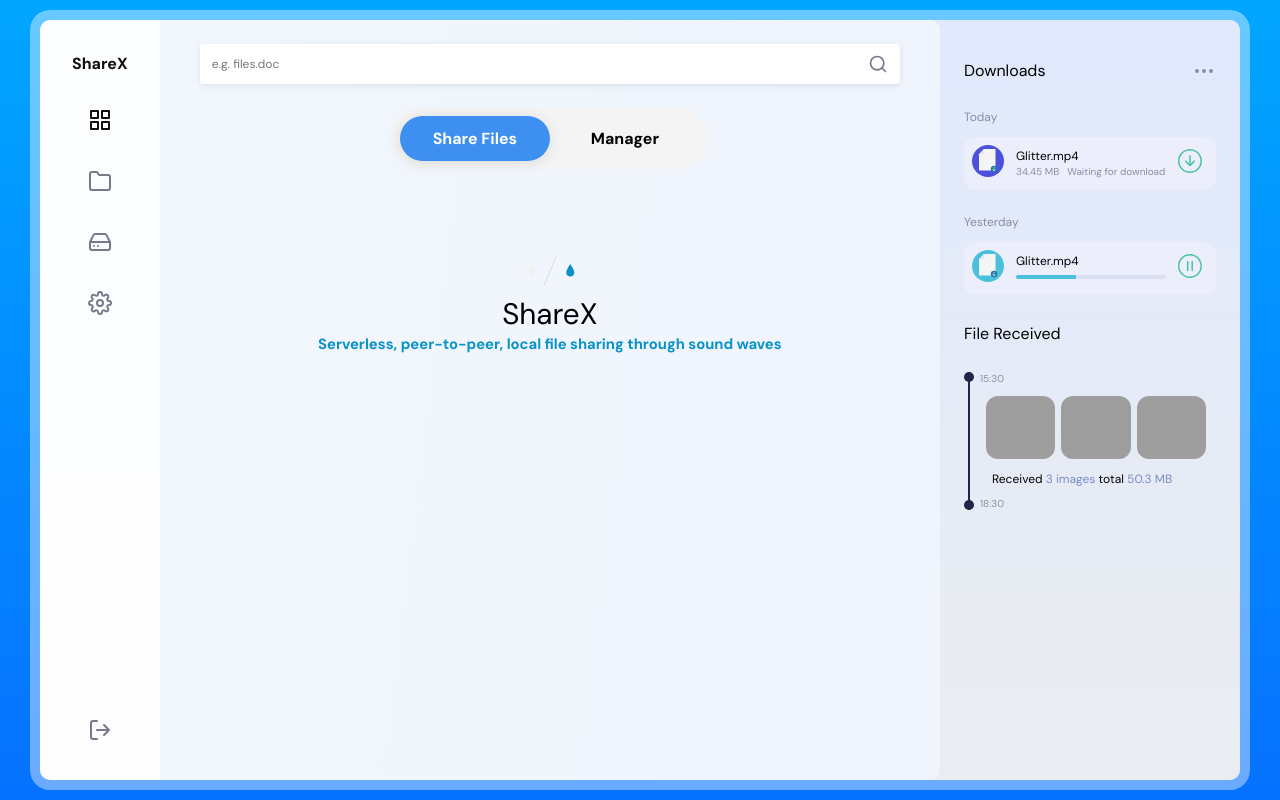
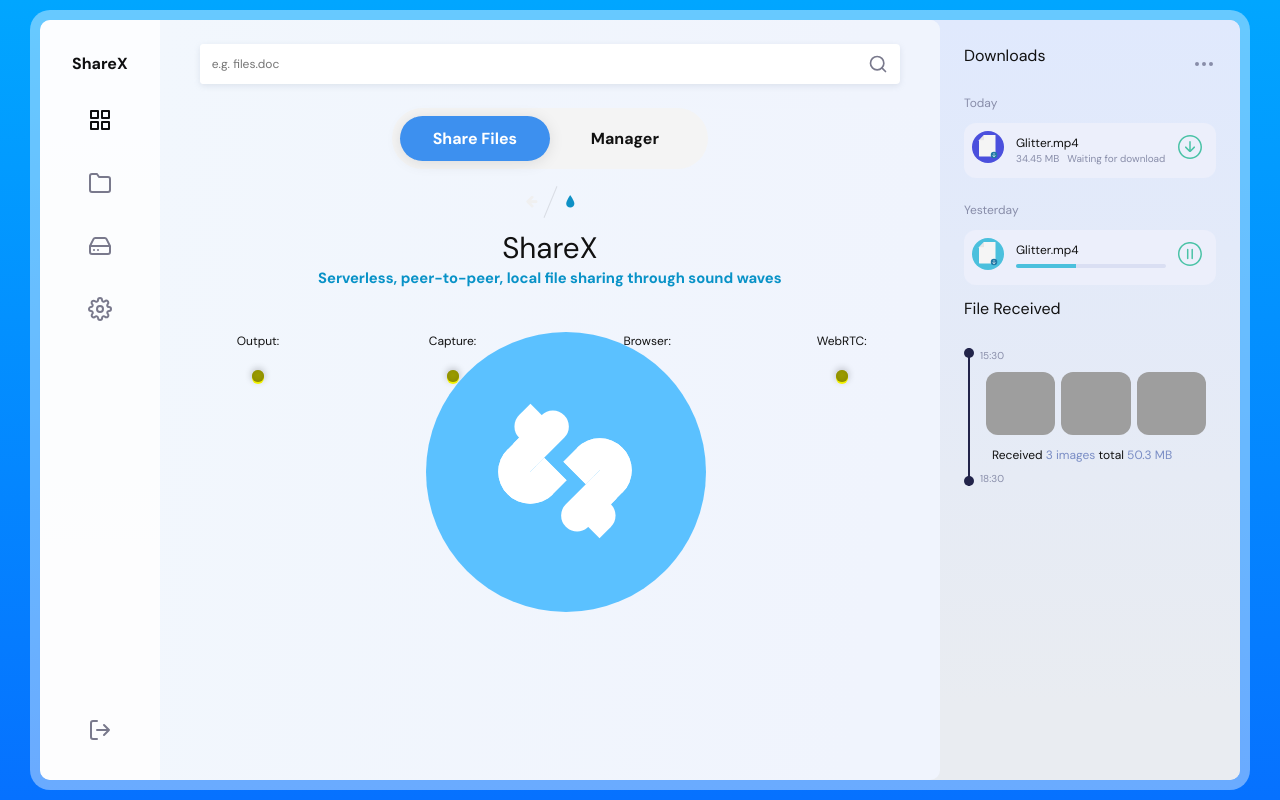
Before and after one commit to soundx-code/soundx-code.github.io, a plain HTML site: page index.html in a window 1280 px wide. Drawn offline with nearby package versions, Linux system fonts and the light colour scheme; no server answers; grey boxes are pictures that could not be loaded.

Commit message:
made another change

```diff
--- a/css/addon.css
+++ b/css/addon.css
@@ -76,7 +76,7 @@
     width: 100%;
     text-align: center;
     font-weight: bold;
-    display: none;
+    display: block;
   }
 
   /* Header */
@@ -162,8 +162,45 @@
     padding: 1em 0;
   }
 
-  @media screen and (max-height: 650px){
+  /* @media screen and (max-height: 650px){
     .mobile-message {
       display: block;
     }
+  } */
+
+  .row{margin-right:-15px;margin-left:-15px}
+  .row-no-gutters{margin-right:0;margin-left:0}.row-no-gutters [class*=col-]{padding-right:0;padding-left:0}
+  .row:after,.row:before{display:table;content:" "}
+
+  /* Create three equal columns that floats next to each other */
+.col-3 {
+  float: left;
+  width: 25%;
+  padding: 10px;
+}
+
+.col-4 {
+  float: left;
+  width: 33.33%;
+  padding: 10px;
+}
+
+/* Clear floats after the columns */
+.row:after {
+  content: "";
+  display: table;
+  clear: both;
+}
+
+/* Responsive layout - makes the three columns stack on top of each other instead of next to each other */
+/* @media screen and (max-width: 600px) {
+  .col-3 {
+    width: 100%;
   }
+}
+
+@media screen and (max-width: 600px) {
+  .col-3 {
+    width: 100%;
+  }
+} */
--- a/index.html
+++ b/index.html
@@ -6,6 +6,7 @@
     <meta name="viewport" content="width=device-width, initial-scale=1.0">
     <title>ShareX | Serverless, peer-to-peer, local file sharing through sound</title>
     <link href="https://fonts.googleapis.com/css?family=DM+Sans:400,500,700&display=swap" rel="stylesheet">
+    <link rel="stylesheet" href="./assets/css/style.css">
     <link rel="stylesheet" href="./style.css">
     <link rel="stylesheet" href="./style.css.map">
     <script src="https://ajax.googleapis.com/ajax/libs/jquery/3.6.0/jquery.min.js"></script>
@@ -94,6 +95,7 @@
       --><div class="taeb" taeb-direction="right" data-tab-value="#tab_1">Manager</div>
         </div>
       </div>
+      <div id="sound"></div>
 
     <div class="tab-content">
         <div class="tabs__tab" id="tab_1" data-tab-info>
@@ -248,16 +250,36 @@
 
         </div>
         <div class="tabs__tab active" id="tab_2" data-tab-info>
-            <div class="container">
+            <div>
+              <!-- <div class="container"> -->
                 <header class="codrops-header">
                     <div class="codrops-links">
                         <a class="codrops-icon codrops-icon--prev" href="#" title="Previous Demo"><span>Home</span></a>
                         <a class="codrops-icon codrops-icon--drop" href="#" title="Back to the article"><span>Share</span></a>
                     </div>
                     <h1>ShareX <span>Serverless, peer-to-peer, local file sharing through sound waves</span></h1>
+                    <div class="row">
+                      <div class="col-3 led-box"><p>Output:</p></div>
+                      <div class="col-3 led-box"><p>Capture:</p></div>
+                      <div class="col-3 led-box"><p>Browser:</p></div>
+                      <div class="col-3 led-box"><p>WebRTC:</p></div>
+                    </div>
+
+                    <div class="row">
+                      <div class="col-3 led-box" id="has-device-output" title="Indicates if an audio output device is available"><div class="led-yellow"></div></div>
+                      <div class="col-3 led-box" id="has-device-capture" title="Indicates if an audio capture device is available. Make sure this page has access to the microphone"><div class="led-yellow"></div></div>
+                      <div class="col-3 led-box" id="is-browser-supported" title="Indicates if the browser is supported"><div class="led-yellow"></div></div>
+                      <div class="col-3 led-box" id="is-webrtc-supported" title="Indicates if WebRTC is supported"><div class="led-yellow"></div></div>
+                    </div>
+                    <br>
+                    <div class="mobile-message" >
+                      <!-- <p class="title"></p> -->
+                  <div class="logo" onclick="doInit()" style="cursor: pointer;">
+                      <div class="c-shape"></div>
+                      <div class="c-shape reverse"></div>
+                  </div></div>
                 </header>
                 <!-- <section>
-                  <div id="sound"></div>
 
                   <table>
                       <tbody><tr>
@@ -385,14 +407,9 @@
                                   <option value=6>OLD Fast</option>
                                   <option value=7>OLD Ultrasonic</option>
                                   -->
-                <div class="content">
+                <div class="content" id="main-controls" style="display: none;">
 
-                    <div class="mobile-message">
-                        <p class="title"></p>
-                    <div class="logo">
-                        <div class="c-shape"></div>
-                        <div class="c-shape reverse"></div>
-                    </div></div>
+
                     <div class="component" data-path-start="M280,466c0,0.13-0.001,0.26-0.003,0.39c-0.002,0.134-0.004,0.266-0.007,0.396
         C279.572,482.992,266.307,496,250,496h-2.125H51.625H50c-16.316,0-29.592-13.029-29.99-29.249c-0.003-0.13-0.006-0.261-0.007-0.393
         C20.001,466.239,20,466.119,20,466l0,0c0-0.141,0.001-0.281,0.003-0.422C20.228,449.206,33.573,436,50,436h1.625h196.25H250
@@ -549,7 +566,7 @@
     </div>
   </div>
 </div>
-<!--
+
 <script type="text/javascript">
   var bufferRx = null;
   var brx = new Uint8Array(256);
@@ -779,6 +796,7 @@
   };
 
   function doInit() {
+    console.log('clicked');
       if (isInitialized == false) {
           Module.cwrap('doInit', 'number', [''])();
 
@@ -804,7 +822,12 @@
 
       playSound("/media/plucky");
       var x = document.getElementById("main-controls");
-      x.hidden = false;
+      // if (x.style.removeProperty) {
+      // x.style.removeProperty('display');
+      // } else {
+      //     x.style.removeAttribute('display');
+      // }
+      x.style.display = 'block';
   }
 
   Module.setStatus('Initializing...');
@@ -841,12 +864,12 @@
      document.getElementById("soundInner").play();
   }
 
-</script> -->
-<!-- <script async="" type="text/javascript" src="./wave.js"></script>
+</script>
+<script async="" type="text/javascript" src="./wave.js"></script>
 <script type="text/javascript" src="./sdp-transform/grammar.js"></script>
 <script type="text/javascript" src="./sdp-transform/parser.js"></script>
 <script type="text/javascript" src="./sdp-transform/writer.js"></script>
-<script type="text/javascript" src="./main.js"></script> -->
+<script type="text/javascript" src="./main.js"></script>
 <script src="js/classie.js"></script>
 <script src="js/snap.svg-min.js"></script>
 <script src="js/main.js"></script>
```
